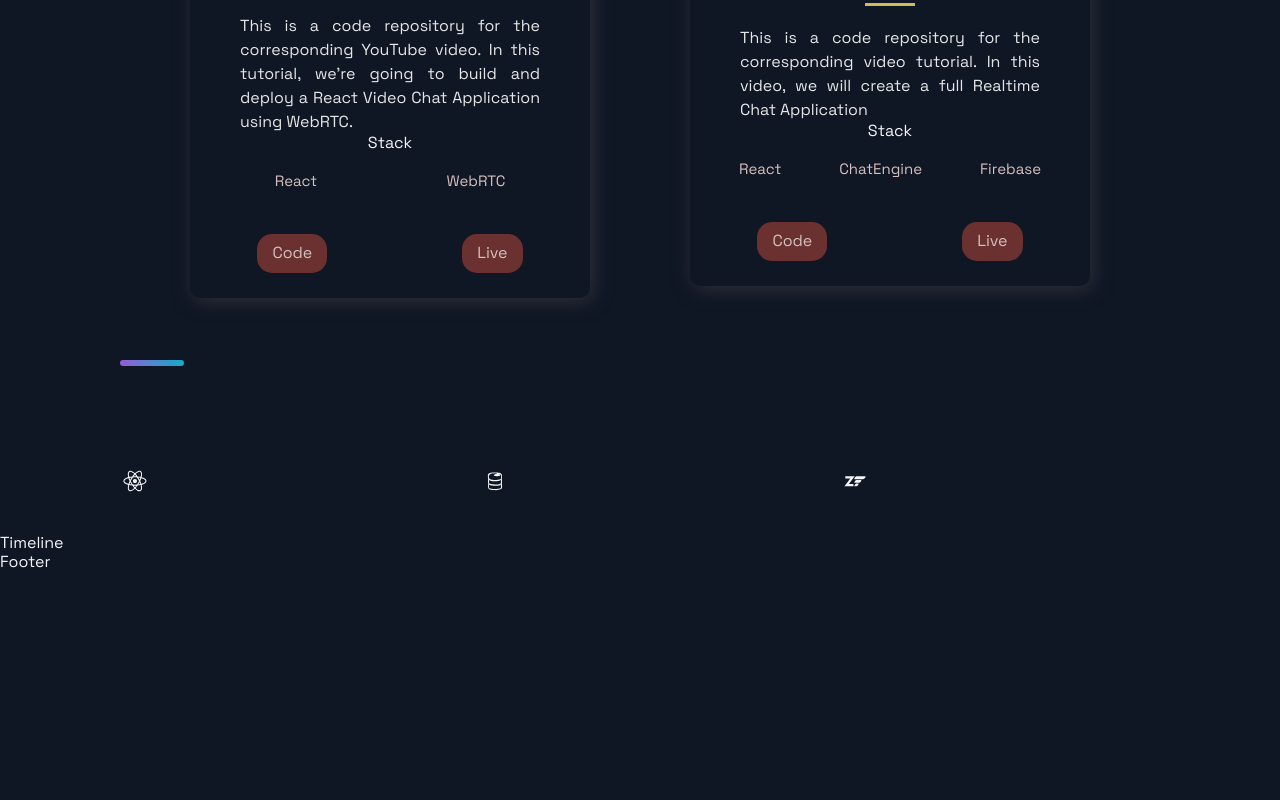
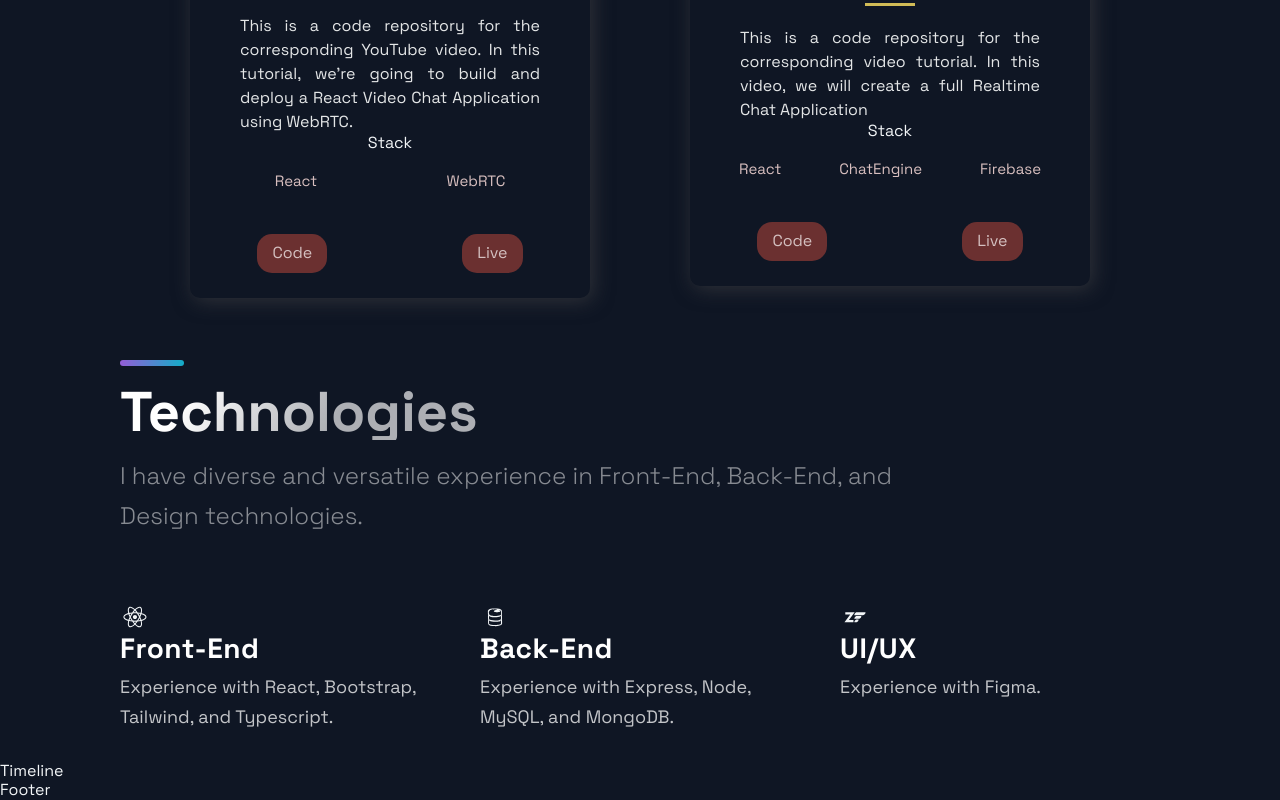
Before and after one commit to KJKhalil/Portfolio, a Next.js app: page / in a window 1280 px wide. Shown: the part 2019-2819 px from the top of the page. Before the commit the page ends 2591 px from the top, so only its background shows below. Built offline with nearby package versions, Linux system fonts and the light colour scheme.

Commit message:
Finished Technologies.js. Filled in list and section titles and texts.

```diff
--- a/src/components/Technologies/Technologies.js
+++ b/src/components/Technologies/Technologies.js
@@ -7,31 +7,31 @@
   <Section id='tech'>
     <SectionDivider/>
     <br/>
-    <SectionTitle></SectionTitle>
-    <SectionText></SectionText>
+    <SectionTitle>Technologies</SectionTitle>
+    <SectionText>I have diverse and versatile experience in Front-End, Back-End, and Design technologies.</SectionText>
 
     <List>
       <ListItem>
         <DiReact size='3rem'/>
         <ListContainer>
-          <ListTitle></ListTitle>
-          <ListParagraph></ListParagraph>
+          <ListTitle>Front-End</ListTitle>
+          <ListParagraph>Experience with React, Bootstrap, Tailwind, and Typescript.</ListParagraph>
         </ListContainer>
       </ListItem>
 
       <ListItem>
         <DiFirebase size='3rem'/>
         <ListContainer>
-          <ListTitle></ListTitle>
-          <ListParagraph></ListParagraph>
+          <ListTitle>Back-End</ListTitle>
+          <ListParagraph>Experience with Express, Node, MySQL, and MongoDB.</ListParagraph>
         </ListContainer>
       </ListItem>
 
       <ListItem>
         <DiZend size='3rem'/>
         <ListContainer>
-          <ListTitle></ListTitle>
-          <ListParagraph></ListParagraph>
+          <ListTitle>UI/UX</ListTitle>
+          <ListParagraph>Experience with Figma.</ListParagraph>
         </ListContainer>
       </ListItem>
     </List>
```
